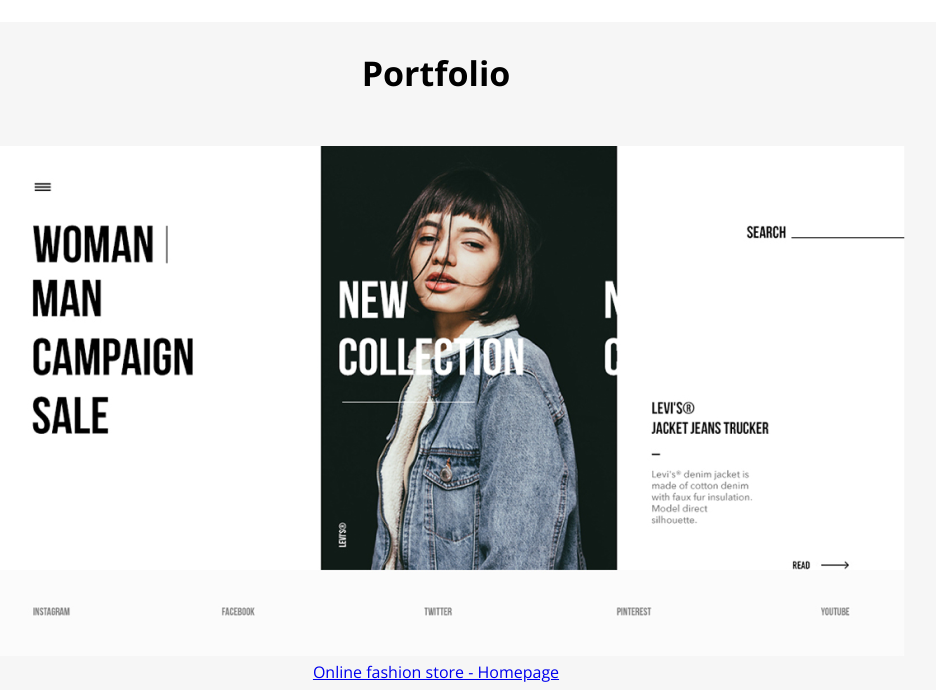
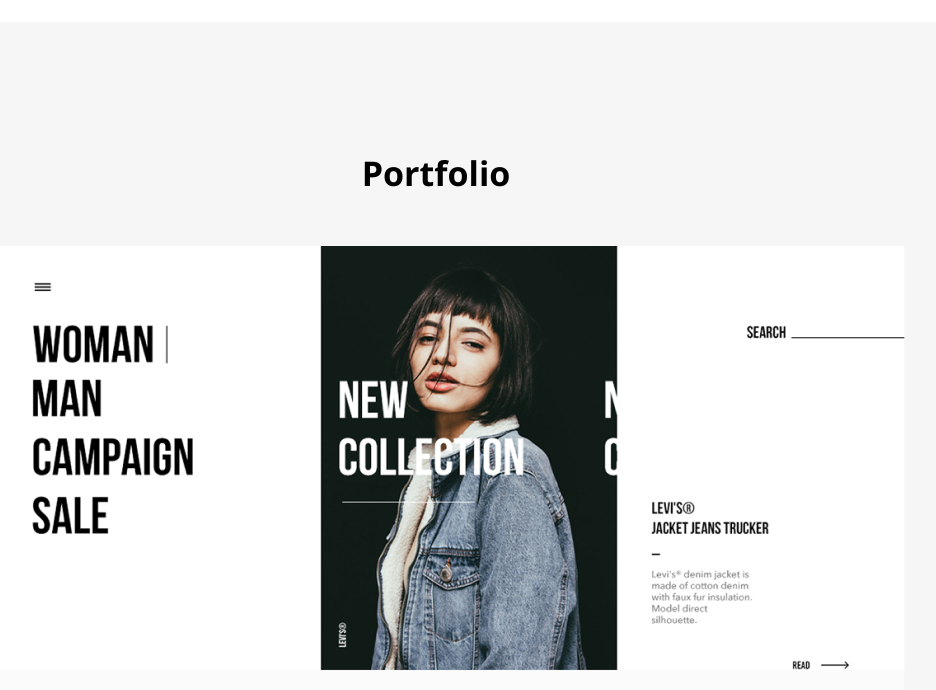
Before and after one commit to Reutskov-Dmitriy/05-Figma-maket, a plain HTML site: page index.html in a window 1280 px wide. Shown: the part 1950-2640 px from the top of the page, without its empty margins (204-1140 px from the left). Drawn offline with nearby package versions, Linux system fonts and the light colour scheme.

Commit message:
add coments

```diff
--- a/css/style.css
+++ b/css/style.css
@@ -22,6 +22,7 @@ h6 {
 }
 
 /* ----------------------- */
+
 body {
   font-family: "Open Sans";
   font-style: normal;
@@ -31,6 +32,8 @@ body {
 .container {
   background-color: #ffffff;
 }
+
+/* header */
 
 header {
   max-width: 943px;
@@ -77,6 +80,8 @@ nav > a {
   background: url(../assets/images/photo-header.jpg) 0 0 / cover no-repeat;
 }
 
+/* ------------------------------- */
+
 main {
   text-align: center;
 }
@@ -87,6 +92,8 @@ main {
   height: auto;
   background-color: #ffffff;
 }
+
+/* SECTION ABOUT ME */
 
 #about-me {
   margin-left: auto;
@@ -119,6 +126,10 @@ main {
   line-height: 25px;
 }
 
+/* ------------------------------- */
+
+/* SECTION SKILLS */
+
 #skills {
   height: 564px;
   max-width: 970px;
@@ -126,8 +137,6 @@ main {
   margin-right: auto;
   display: block;
   background-color: #ffffff;
-
-  /* margin: 100px 0px 0px 0px; */
 }
 .skills-title {
   text-align: center;
@@ -143,8 +152,6 @@ main {
   margin-block-end: 1em;
   margin-inline-start: 40px;
   margin-inline-end: 40px;
-  /* margin: 0px 88px;
-  text-align: center; */
 }
 
 .skils-block > ul {
@@ -192,6 +199,14 @@ main {
   background-color: #ffffff;
 }
 
+/* ------------------------------- */
+
+/* SECTION PORTFOLIO */
+
+#portfolio {
+  padding-top: 100px;
+}
+
 #portfolio > article {
   max-width: 936px;
   margin-left: auto;
@@ -207,12 +222,17 @@ main {
   margin-bottom: 100px;
 }
 
+/* ------------------------------- */
+
 footer {
   padding: 100px 0px;
   width: 100%;
   height: 100%;
   background: #ffffff;
 }
+
+/* SECTION CONTACTS */
+
 #contacts {
   max-width: 970px;
   max-height: 400px;
@@ -259,3 +279,5 @@ footer {
   line-height: 19px;
   color: #828282;
 }
+
+/* ------------------------------- */
```
Also changed, not shown: index.html (+3 -1 lines).
